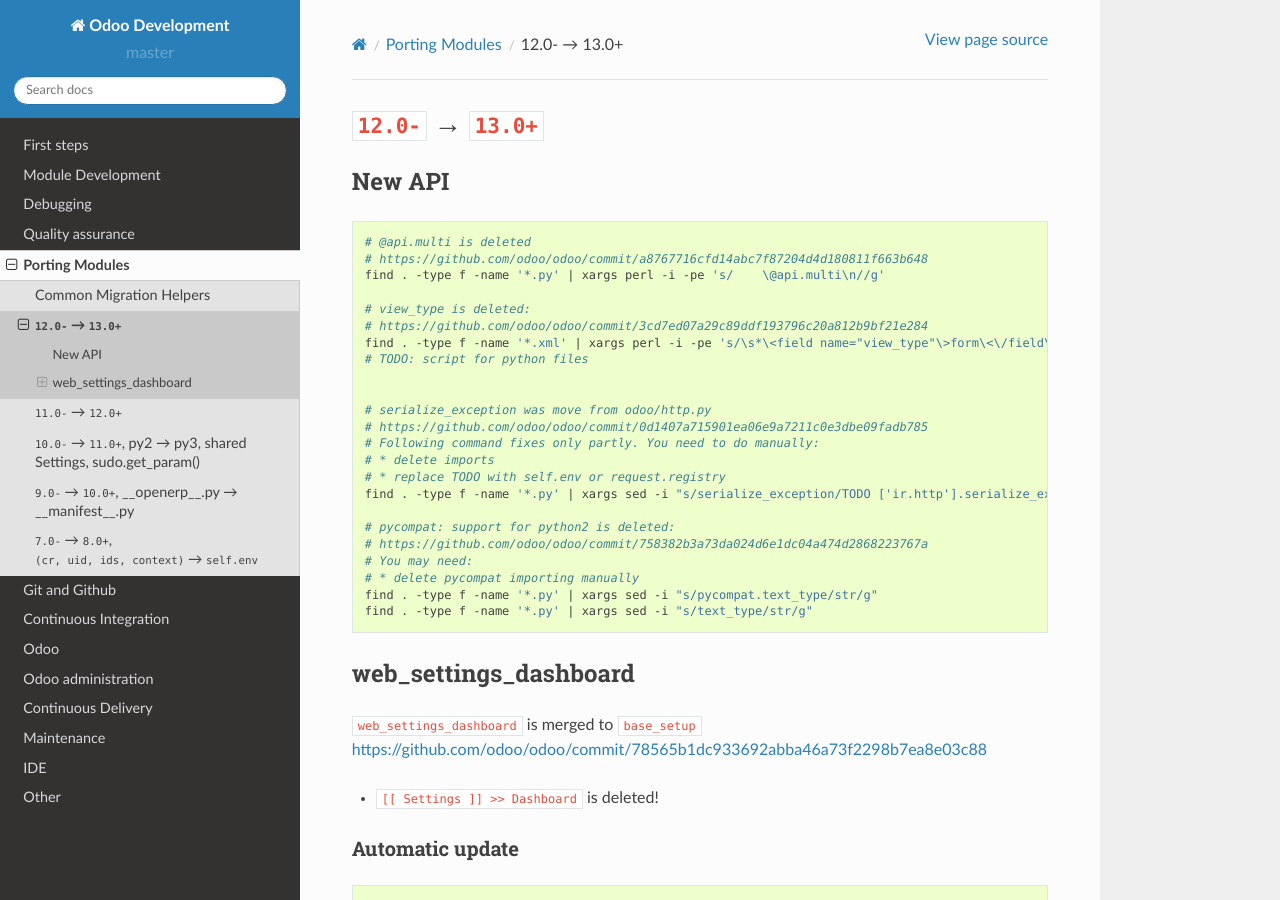
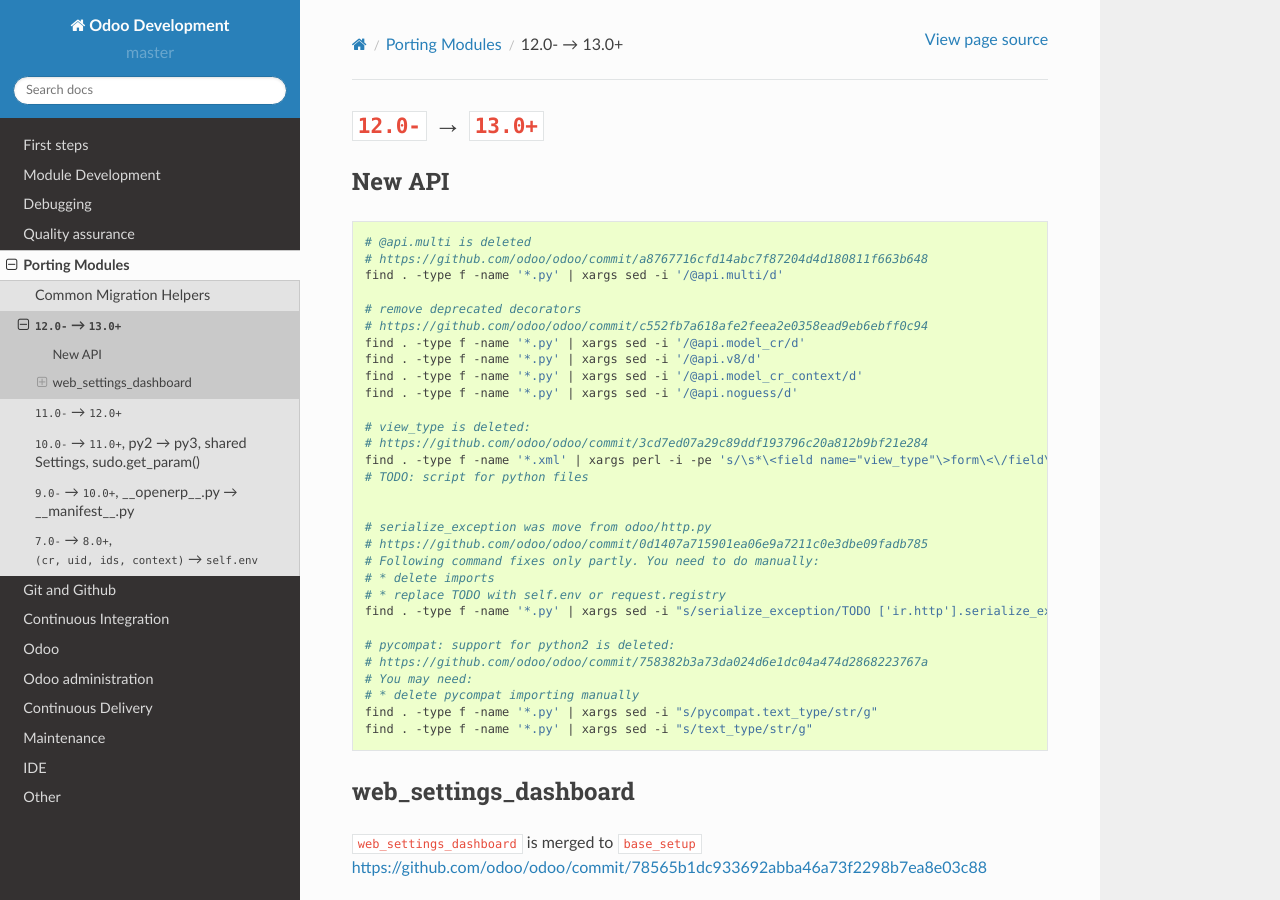
Before and after one commit to itpp-labs/odoo-development, a Sphinx documentation site: the page built from docs/migration/migrate-odoo-12-to-13.rst, in a window 1280 px wide and 900 px high. Built offline with Sphinx 7.4.7 and the Read the Docs theme 2.0.0, drawn with Linux system fonts in a browser that asks for light colours.

Commit message:
Added "remove deprecated decorators"

```diff
--- a/docs/migration/migrate-odoo-12-to-13.rst
+++ b/docs/migration/migrate-odoo-12-to-13.rst
@@ -9,7 +9,14 @@
 
     # @api.multi is deleted
     # https://github.com/odoo/odoo/commit/a8767716cfd14abc7f87204d4d180811f663b648
-    find . -type f -name '*.py' | xargs perl -i -pe 's/    \@api.multi\n//g'
+    find . -type f -name '*.py' | xargs sed -i '/@api.multi/d'
+
+    # remove deprecated decorators
+    # https://github.com/odoo/odoo/commit/c552fb7a618afe2feea2e0358ead9eb6ebff0c94
+    find . -type f -name '*.py' | xargs sed -i '/@api.model_cr/d'
+    find . -type f -name '*.py' | xargs sed -i '/@api.v8/d'
+    find . -type f -name '*.py' | xargs sed -i '/@api.model_cr_context/d'
+    find . -type f -name '*.py' | xargs sed -i '/@api.noguess/d'
 
     # view_type is deleted:
     # https://github.com/odoo/odoo/commit/3cd7ed07a29c89ddf193796c20a812b9bf21e284
```
